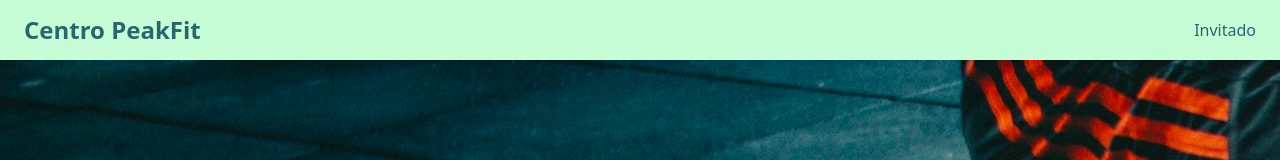
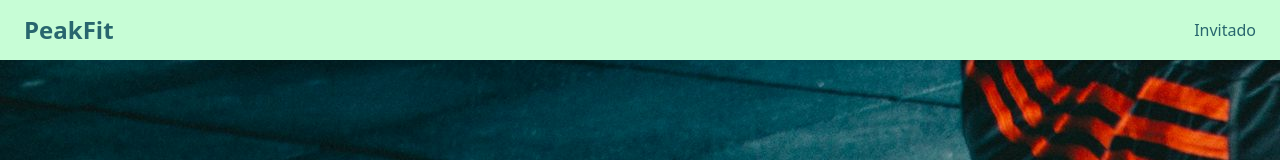
Before and after one commit to my-fit-pal-uba/fitapp-frontent, a React (Vite) app: page /home in a window 1280 px wide. Shown: the top 160 px of the page. Built offline with nearby package versions, Linux system fonts and the light colour scheme.

Commit message:
cambios tiutlo header

```diff
--- a/src/components/header.tsx
+++ b/src/components/header.tsx
@@ -6,7 +6,7 @@ function Header() {
   const { user } = useUser();
     return (
       <header className="app-header">
-        <div className="app-title">Centro PeakFit</div>
+        <div className="app-title">PeakFit</div>
         <div className="user-name">
           {user ? (
             <>
```
